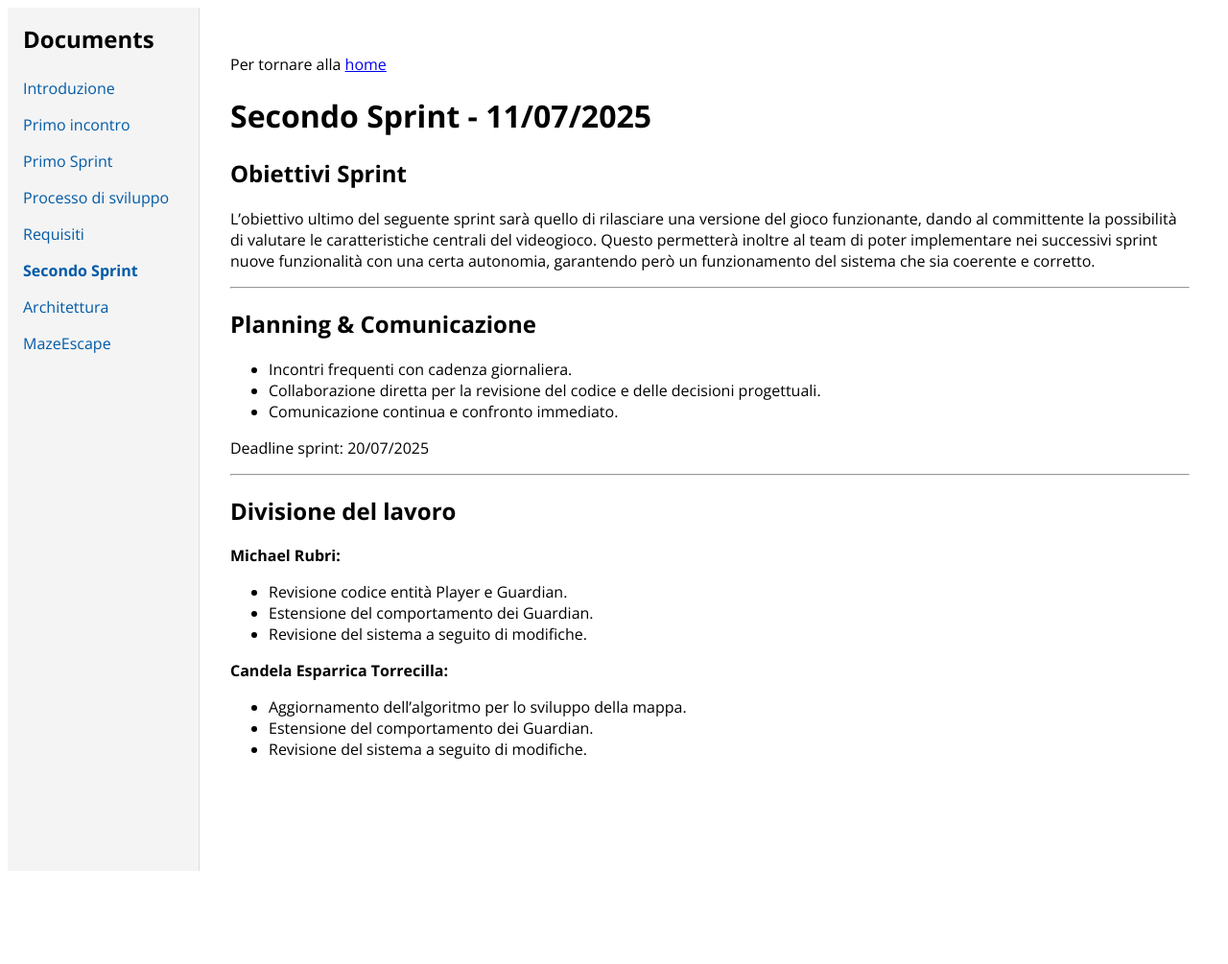
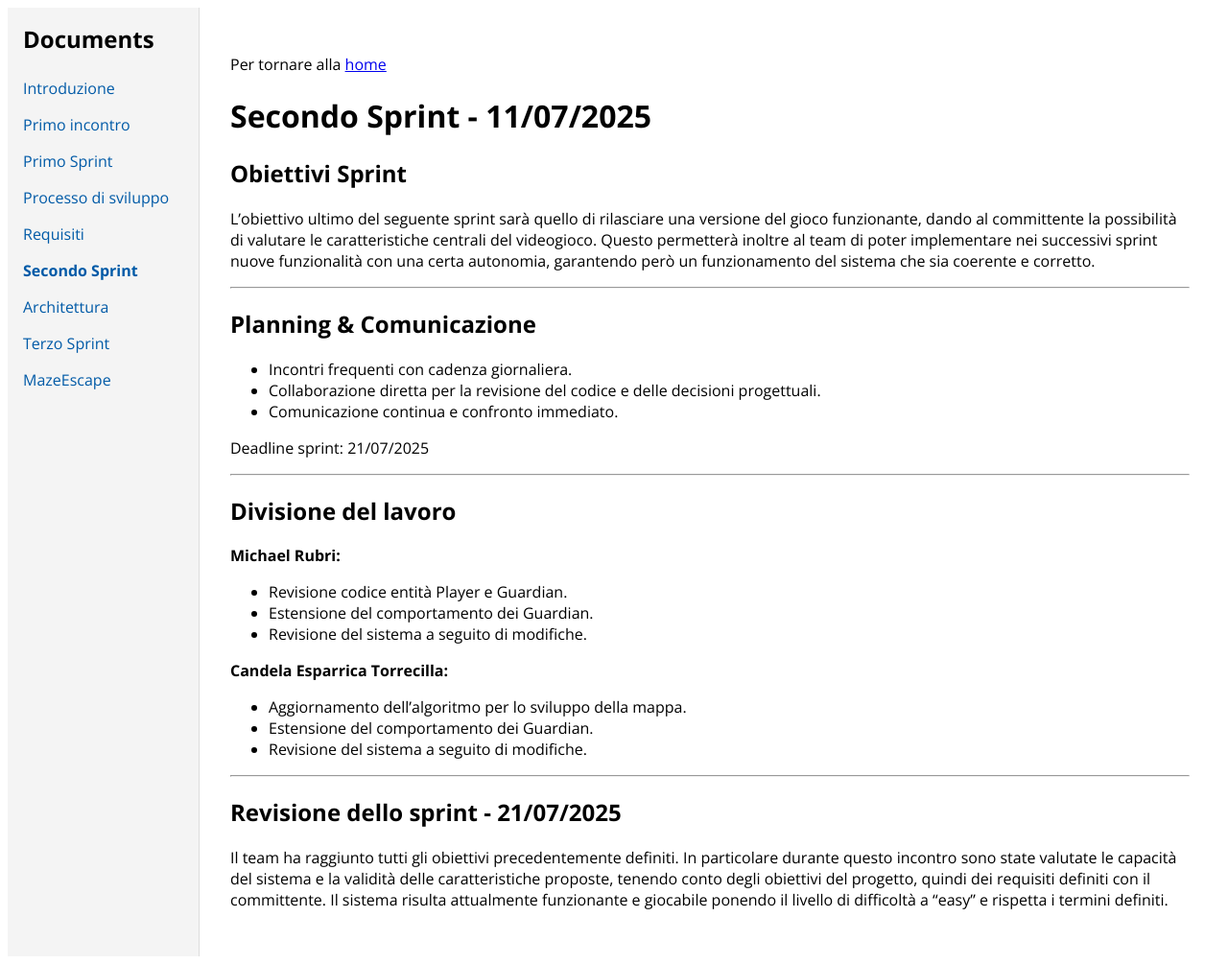
Before and after one commit to michaelrubri/PPS-25-MazeEscape, a Jekyll site: the page built from docs/sprint/2-SecondoSprint.md, in a window 1280 px wide. Shown: the whole page at 96% size. Built offline with Jekyll 4.4.1, drawn with Linux system fonts in a browser that asks for light colours; before the commit the page ends 916 px from its top, so only the background shows below that.

Commit message:
edited documents and added terzo sprint

```diff
--- a/docs/sprint/2-SecondoSprint.md
+++ b/docs/sprint/2-SecondoSprint.md
@@ -22,7 +22,7 @@ del sistema che sia coerente e corretto.
 - Collaborazione diretta per la revisione del codice e delle decisioni progettuali.
 - Comunicazione continua e confronto immediato.
 
-Deadline sprint: 20/07/2025
+Deadline sprint: 21/07/2025
 
 ---
 
@@ -37,3 +37,12 @@ Deadline sprint: 20/07/2025
 - Aggiornamento dell'algoritmo per lo sviluppo della mappa.
 - Estensione del comportamento dei Guardian.
 - Revisione del sistema a seguito di modifiche.
+
+---
+
+## Revisione dello sprint - 21/07/2025
+
+Il team ha raggiunto tutti gli obiettivi precedentemente definiti. In particolare durante questo incontro sono state
+valutate le capacità del sistema e la validità delle caratteristiche proposte, tenendo conto degli obiettivi del
+progetto, quindi dei requisiti definiti con il committente. Il sistema risulta attualmente funzionante e giocabile
+ponendo il livello di difficoltà a "easy" e rispetta i termini definiti.
```
Also changed, not shown: docs/index.md (+1 -0 lines), docs/sprint/1-PrimoSprint.md (+1 -1 lines), docs/sprint/3-TerzoSprint.md (added, +41 -0 lines), 1 other file.
